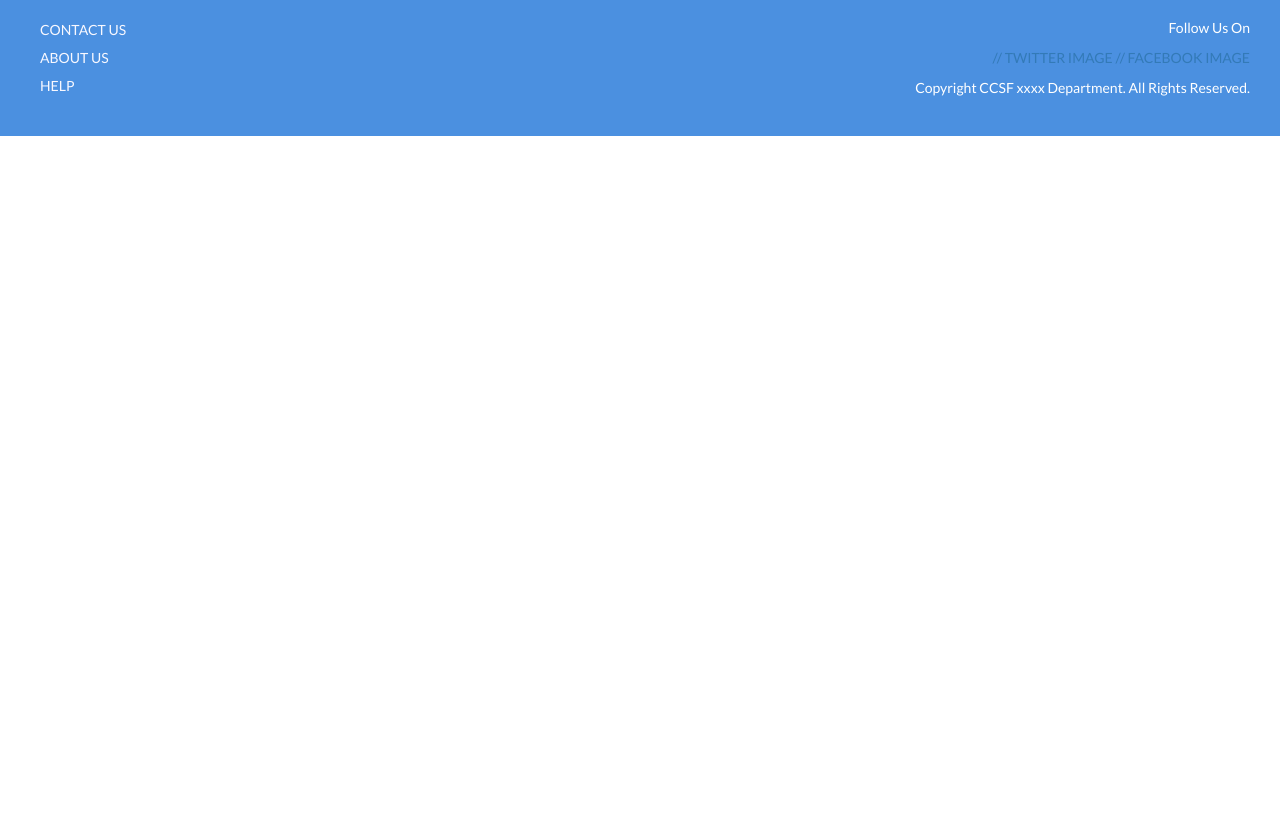
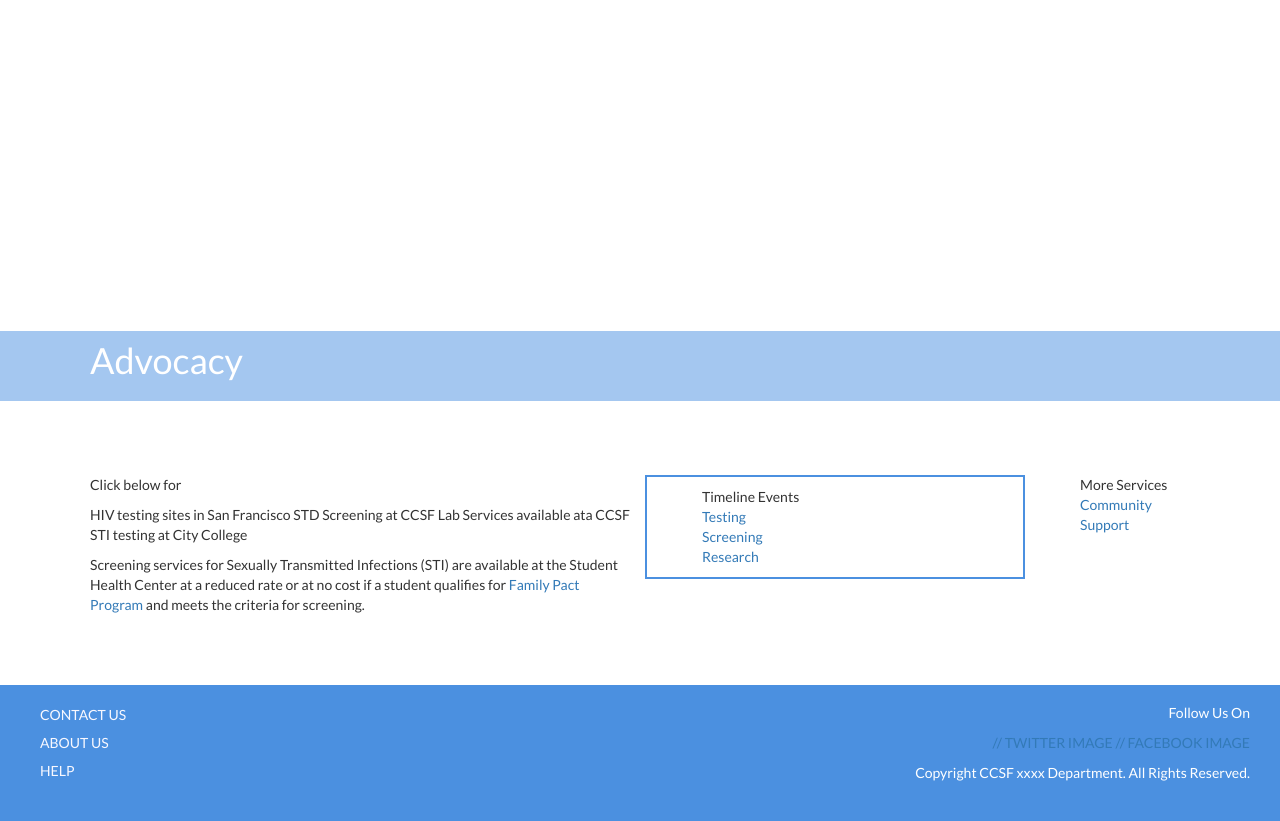
Before and after one commit to Lutalo/HIV-Timeline-CS195, a Flask app: page /advocacy in a window 1280 px wide. Shown: the part 52-873 px from the top of the page. Before the commit the page ends 188 px from the top, so only its background shows below. Run offline with Flask 2, Linux system fonts and the light colour scheme; some libraries are stand-ins or nearby versions.

Commit message:
More Commit Surgery

```diff
--- a/app/templates/advocacy.html
+++ b/app/templates/advocacy.html
@@ -25,7 +25,37 @@
 	 		{{ super() }}
 	 		<!-- end navigation -->
 	{% endblock %}
+	<!-- body html here -->
+	<div class="heading">
+		<div class="main-img">
+			<!-- image here -->
+		</div>
+		<div class="heading-text">
+			<h1>Advocacy</h1>
+		</div>
+	</div>
 
+	<div class="container">
+		<div class="content col-md-6">
+			<p>Click below for</p>
+			<p>HIV testing sites in San Francisco STD Screening at CCSF Lab Services available ata CCSF STI testing at City College</p>
+			<p>Screening services for Sexually Transmitted Infections (STI) are available at the Student Health Center at a reduced rate or at no cost if a student qualifies for <a href="#">Family Pact Program</a> and meets the criteria for screening.</p>
+		</div>
+
+		<div class="timeline-events col-md-4">
+			<ul>Timeline Events
+				<li><a href="#">Testing</a></li>
+				<li><a href="#">Screening</a></li>
+				<li><a href="#">Research</a></li>
+			</ul>
+		</div>
+
+		<div class="more-services col-md-2">
+			<ul>More Services
+				<li><a href="#">Community Support</a></li>
+			</ul>
+		</div>
+	</div>
 
 	<!-- end body html -->
 	{% block footer %}
```
